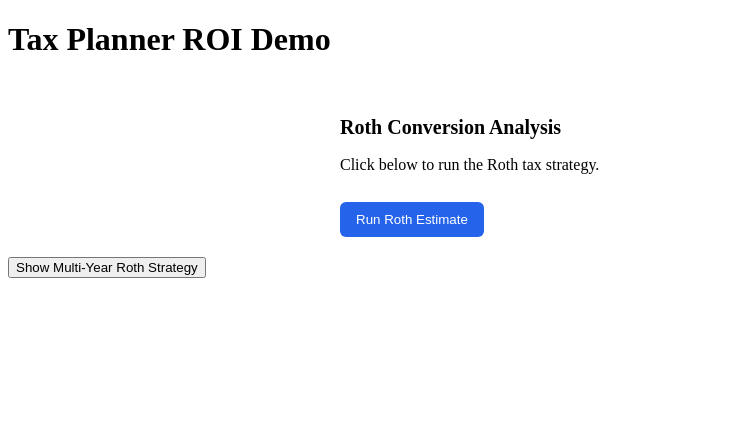
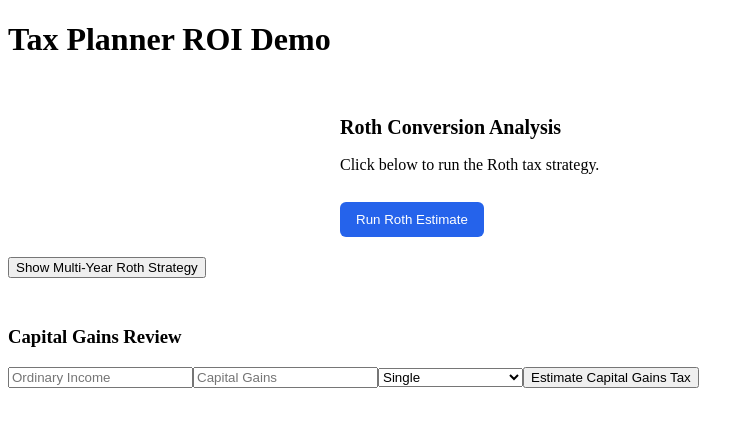
Before and after one commit to skunz70/tax-strategy-frontend, a React (Create React App) app: page / in a window 1280 px wide. Shown: the top 426 px of the page, without its empty margins (0-754 px from the left). Built offline with nearby package versions, Linux system fonts and the light colour scheme.

Commit message:
Update App.js

```diff
--- a/src/App.js
+++ b/src/App.js
@@ -1,6 +1,7 @@
 import React from "react";
 import TaxStrategyCard from "./TaxStrategyCard";
-import MultiYearRothCard from "./components/MultiYearRothCard"; // ✅ add this line
+import MultiYearRothCard from "./components/MultiYearRothCard";
+import CapitalGainsCard from "./components/CapitalGainsCard";
 
 function App() {
   return (
@@ -8,11 +9,13 @@ function App() {
       <h1 className="text-2xl font-bold mb-4 text-center">Tax Planner ROI Demo</h1>
       <TaxStrategyCard />
       <div className="mt-6">
-        <MultiYearRothCard />  {/* ✅ this renders your new card */}
+        <MultiYearRothCard />
+      </div>
+      <div className="mt-6">
+        <CapitalGainsCard />
       </div>
     </div>
   );
 }
 
-
 export default App;
```
